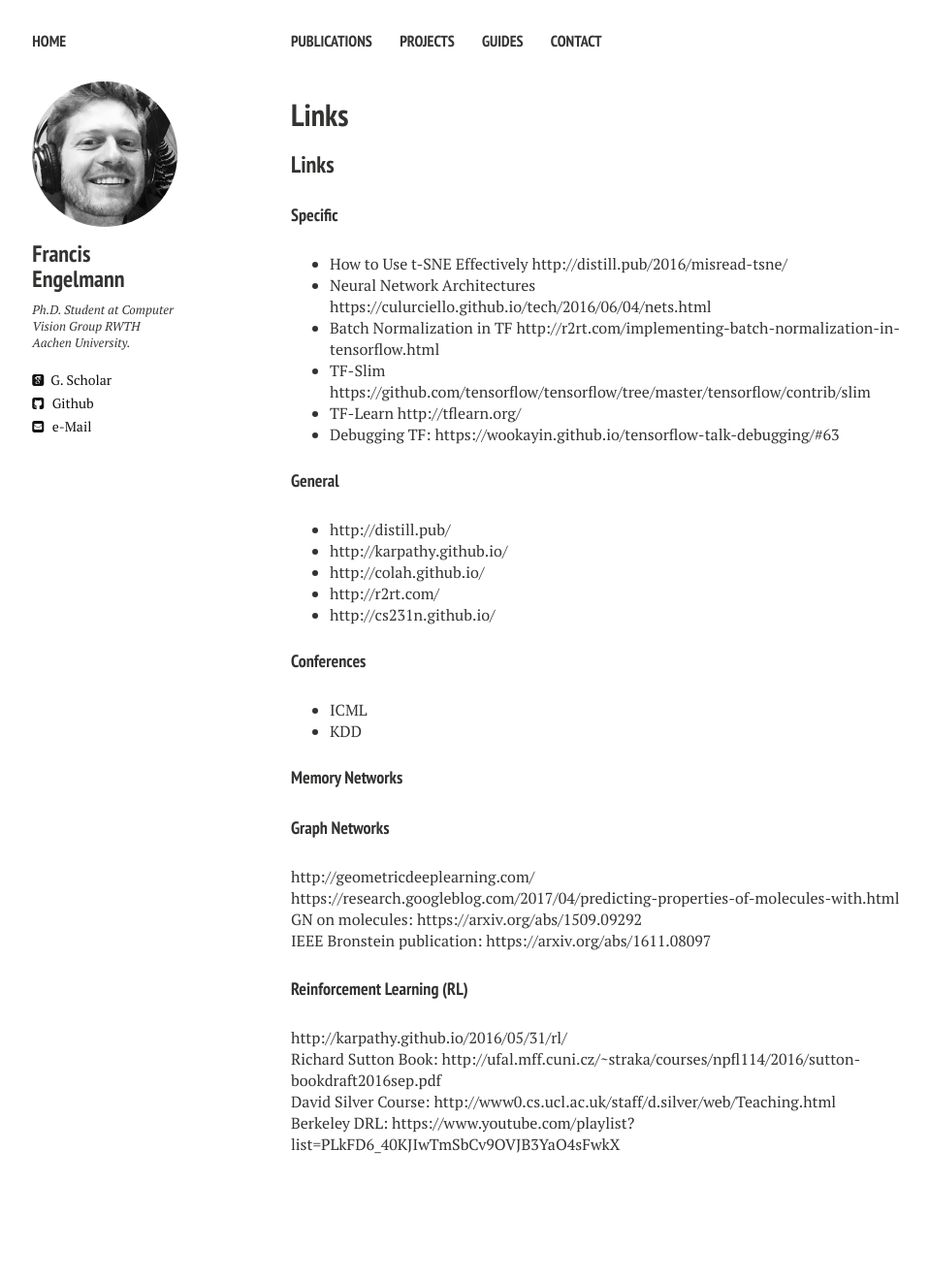
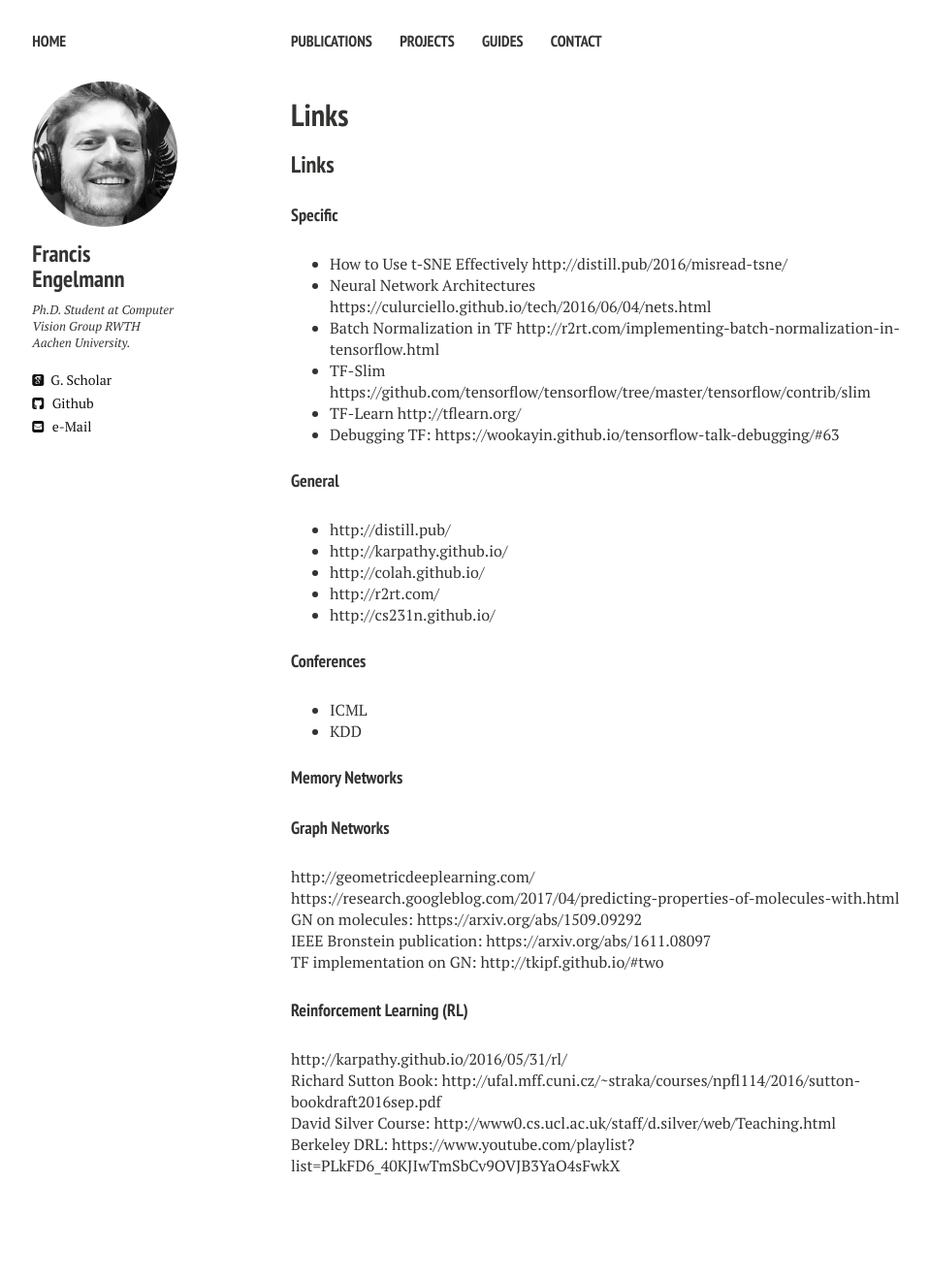
Before and after one commit to francisengelmann/francisengelmann.github.io, a Jekyll site: the page built from links.md, in a window 1280 px wide. Shown: the whole page at 97% size, without its empty margins (20-978 px from the left). Built offline with Jekyll 4.4.1, drawn with Linux system fonts in a browser that asks for light colours; nearby versions of some CDN libraries; our own code applies the rules of GitHub Pages for plain Markdown files; before the commit the page ends 1297 px from its top, so only the background shows below that.

Commit message:
Update links.md

```diff
--- a/links.md
+++ b/links.md
@@ -26,6 +26,7 @@ http://geometricdeeplearning.com/
 https://research.googleblog.com/2017/04/predicting-properties-of-molecules-with.html
 GN on molecules: https://arxiv.org/abs/1509.09292
 IEEE Bronstein publication: https://arxiv.org/abs/1611.08097
+TF implementation on GN: http://tkipf.github.io/#two
 
 #### Reinforcement Learning (RL)
 http://karpathy.github.io/2016/05/31/rl/
```
